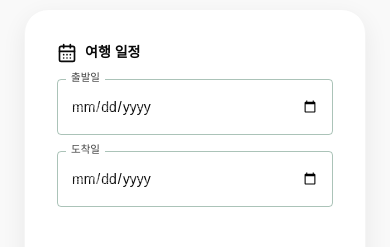
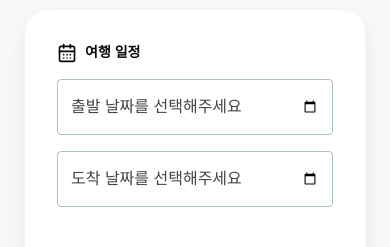
Before and after one commit to SoYoungLEE-me/bangbang-trip, a React (Vite) app: page /ai-planner in a window 390 px wide. Shown: the part 433-680 px from the top of the page. Built offline with nearby package versions, Linux system fonts and the light colour scheme; no server answers; a web font is replaced by a local one.

Commit message:
AiPlanner 날짜 입력 폼 모바일 버전 수정

```diff
--- a/src/pages/AiPlannerPage/components/UserPlannerForm.tsx
+++ b/src/pages/AiPlannerPage/components/UserPlannerForm.tsx
@@ -92,14 +92,12 @@ const UserPlannerForm = ({
             {/* 출발일 */}
             <Box position="relative" width="100%">
               <TextField
-                label="출발일"
                 type="date"
-                size="medium"
                 value={value.startDate}
                 onChange={(e) => update({ startDate: e.target.value })}
-                InputLabelProps={{ shrink: true }}
                 inputProps={{ min: todayStr }}
                 fullWidth
+                InputLabelProps={{ shrink: false }}
                 sx={{
                   "& .MuiOutlinedInput-root": {
                     height: 56,
@@ -112,11 +110,8 @@ const UserPlannerForm = ({
                       borderWidth: 2,
                     },
                     "& input": {
-                      height: "100%",
-                      boxSizing: "border-box",
                       padding: "16.5px 14px",
-                      WebkitAppearance: "none",
-                      MozAppearance: "textfield",
+                      color: value.startDate ? "text.primary" : "transparent",
                     },
                   },
                 }}
@@ -130,11 +125,11 @@ const UserPlannerForm = ({
                     top: "50%",
                     left: 14,
                     transform: "translateY(-50%)",
-                    color: "text.disabled",
+                    color: "text.secondary",
                     fontSize: 16,
                   }}
                 >
-                  날짜를 선택해주세요
+                  출발 날짜를 선택해주세요
                 </Typography>
               )}
             </Box>
@@ -142,14 +137,12 @@ const UserPlannerForm = ({
             {/* 도착일 */}
             <Box position="relative" width="100%">
               <TextField
-                label="도착일"
                 type="date"
-                size="medium"
                 value={value.endDate}
                 onChange={(e) => update({ endDate: e.target.value })}
-                InputLabelProps={{ shrink: true }}
                 inputProps={{ min: value.startDate || todayStr }}
                 fullWidth
+                InputLabelProps={{ shrink: false }}
                 sx={{
                   "& .MuiOutlinedInput-root": {
                     height: 56,
@@ -162,11 +155,8 @@ const UserPlannerForm = ({
                       borderWidth: 2,
                     },
                     "& input": {
-                      height: "100%",
-                      boxSizing: "border-box",
                       padding: "16.5px 14px",
-                      WebkitAppearance: "none",
-                      MozAppearance: "textfield",
+                      color: value.endDate ? "text.primary" : "transparent",
                     },
                   },
                 }}
@@ -180,11 +170,11 @@ const UserPlannerForm = ({
                     top: "50%",
                     left: 14,
                     transform: "translateY(-50%)",
-                    color: "text.disabled",
+                    color: "text.secondary",
                     fontSize: 16,
                   }}
                 >
-                  날짜를 선택해주세요
+                  도착 날짜를 선택해주세요
                 </Typography>
               )}
             </Box>
```
